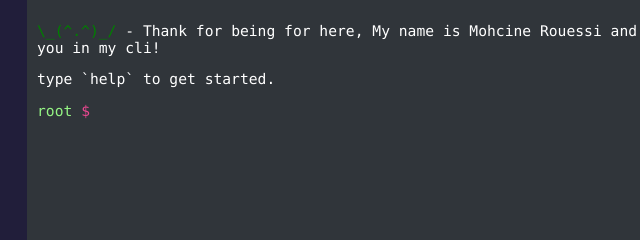
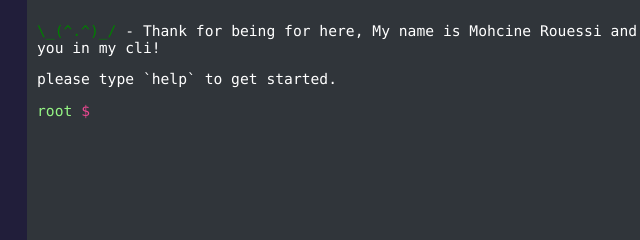
Before and after one commit to moroChev/my-cli, a website: page index.html in a window 1280 px wide. Shown: the part 121-361 px from the top of the page, 213-853 px from the left. Drawn offline with nearby package versions, Linux system fonts and the light colour scheme.

Commit message:
modify rescv

```diff
--- a/index.html
+++ b/index.html
@@ -19,7 +19,7 @@
     </header>
     <div id="terminal">
       <p><span class="green">\_(^.^)_/</span> - Thank for being for here, My name is Mohcine Rouessi and I am happy to have you in my cli! </p>
-      <p>type `help` to get started.</p>
+      <p>please type `help` to get started.</p>
       <p class="hidden">
         <span class="prompt">
           <span class="root">root</span>
```
Also changed, not shown: 1 other file.
